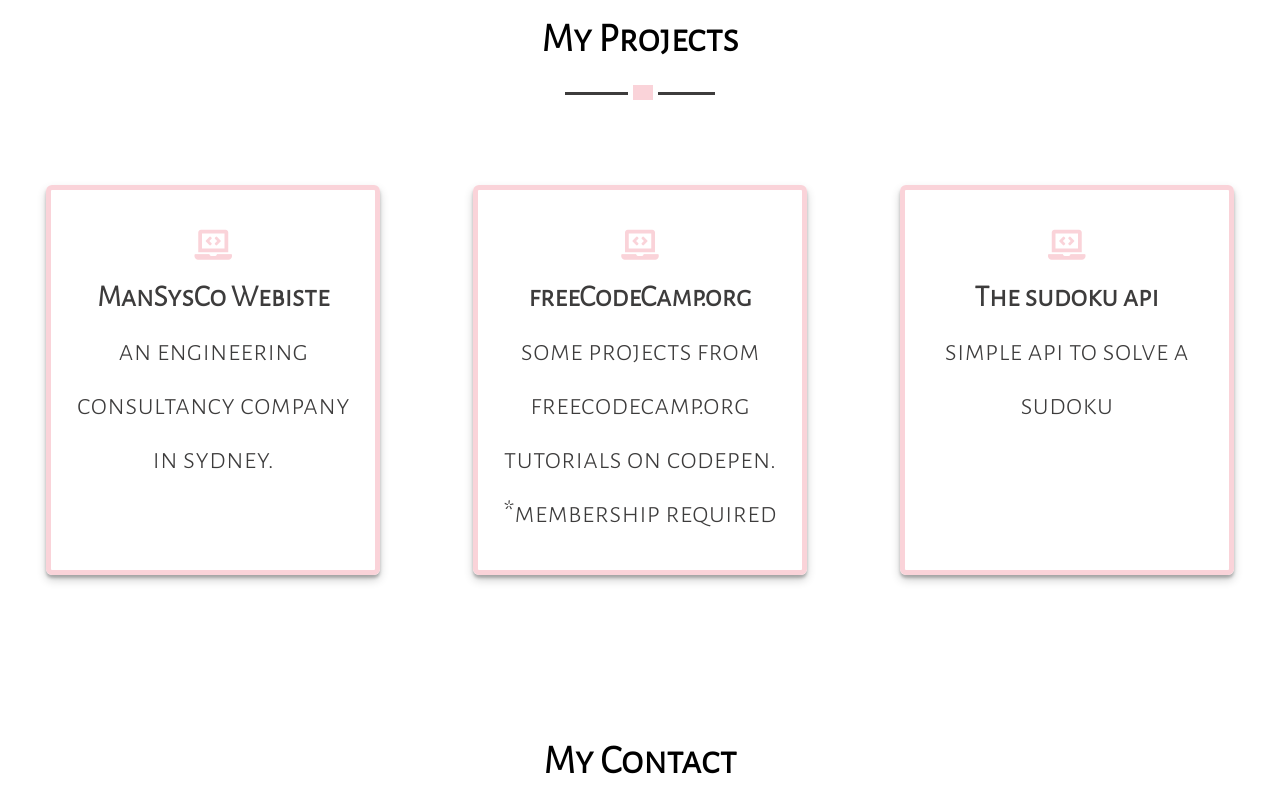
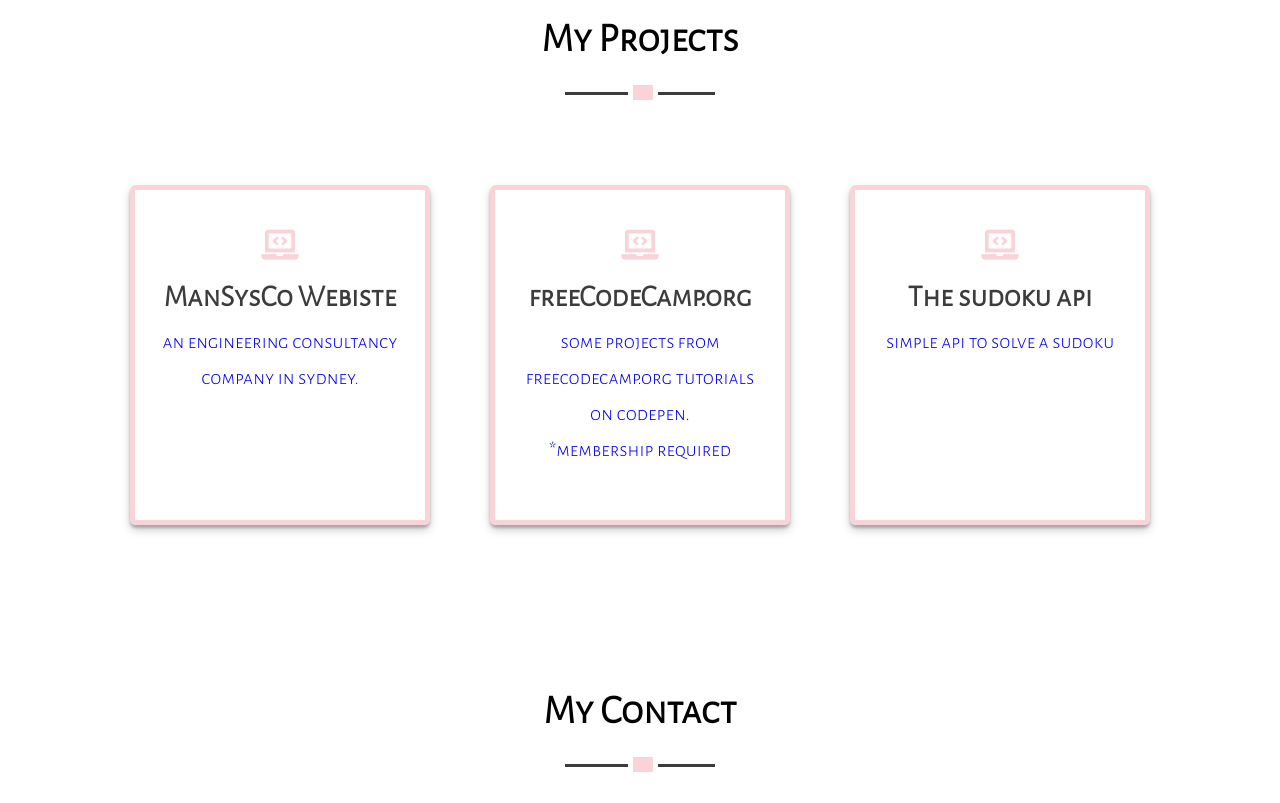
Before and after one commit to Shoco-1218/Shoco-1218.github.io, a plain HTML site: page index.html in a window 1280 px wide. Shown: the part 917-1720 px from the top of the page. Drawn offline with Linux system fonts and the light colour scheme.

Commit message:
Fix text design

```diff
--- a/pop-style.css
+++ b/pop-style.css
@@ -170,15 +170,16 @@ main {
   display: flex;
   justify-content: space-around;
   flex-wrap: wrap;
+  width: 100%;
 }
 .project-box {
-  width: calc(30% - 10rem);
-  height: 30rem;
+  width: 25rem;
+  height: 25rem;
   text-align: center;
   border: 5px solid rgb(250, 211, 217);
   box-shadow: 0 5px 10px rgba(0,0,0,0.19), 0 3px 3px rgba(0,0,0,0.23);
   border-radius: 6px;
-  margin: 3rem 0;
+  margin: 3rem;
   padding: 4rem 2rem;
   cursor: pointer;
   transition: 0.5s;
@@ -190,13 +191,13 @@ main {
   margin-bottom: 1rem;
   transition: .5s;
 }
-.project-box h3,
-.project-box p {
+.project-box h3{
   color: rgb(61, 60, 60);
   font-size: 3rem;
 }
 .project-box p {
   text-transform: lowercase;
+  font-size: 2rem;
 }
 .project-box:hover {
   background-color: rgb(250, 211, 217);
```
